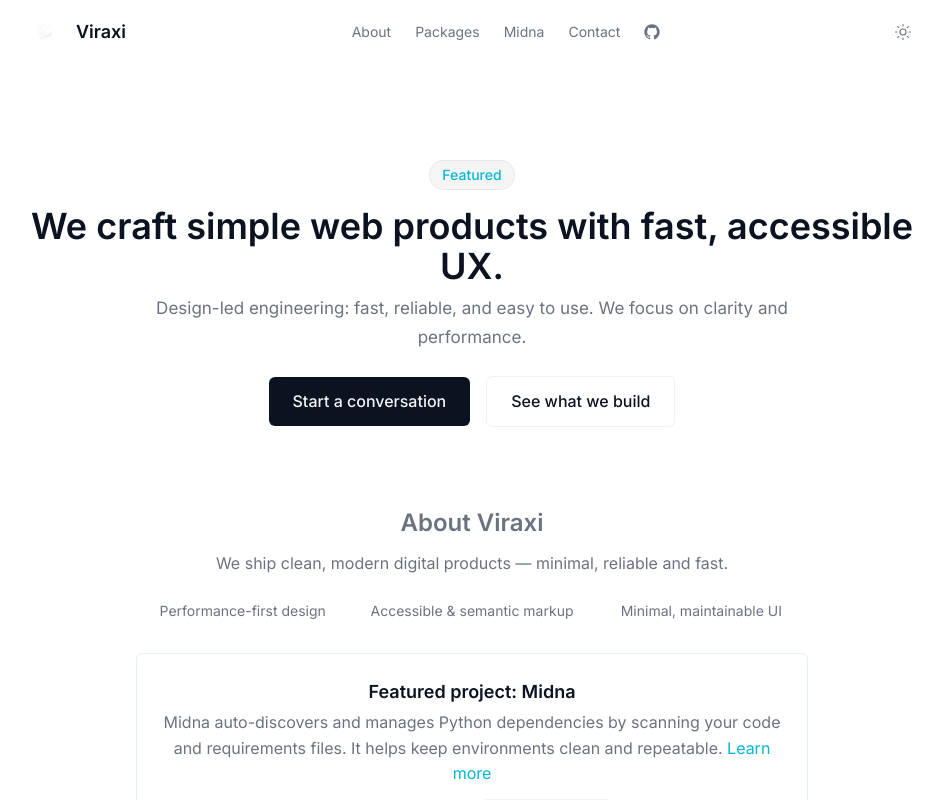
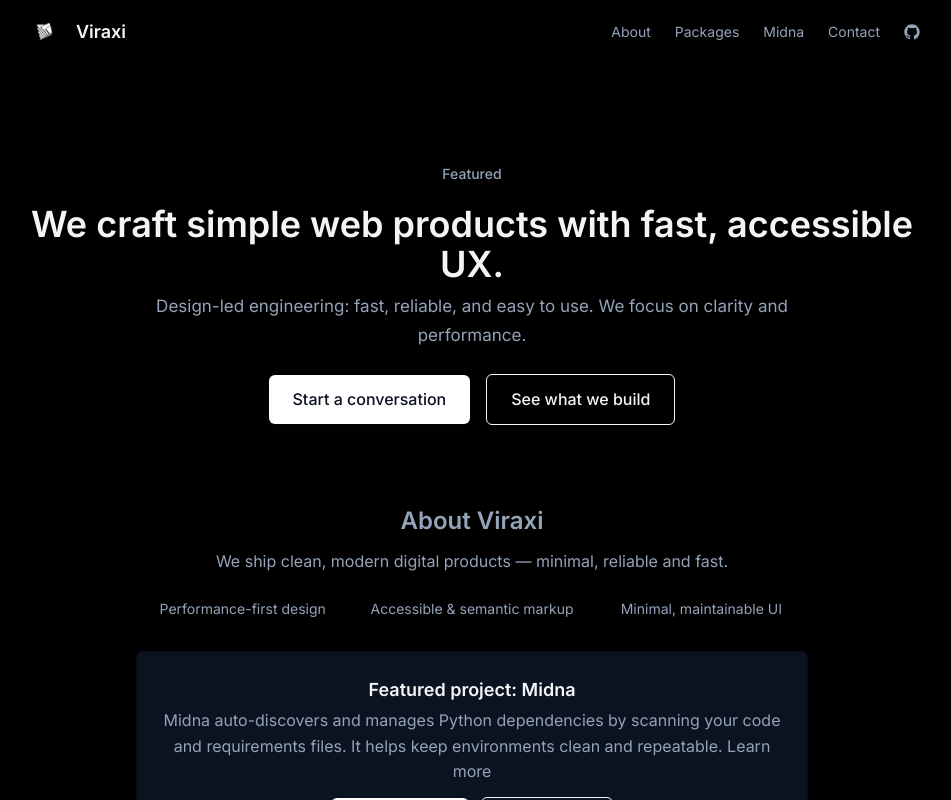
Before and after one commit to viraxi/viraxi-website, a Next.js app: page / in a window 1280 px wide. Shown: the top 800 px of the page, without its empty margins (168-1119 px from the left). Built offline with nearby package versions, Linux system fonts and the light colour scheme; no server answers.

Commit message:
chore(theme): enforce dark-only theme; remove ThemeToggle; add Midna docs & page; update contact email

```diff
--- a/src/app/layout.tsx
+++ b/src/app/layout.tsx
@@ -1,7 +1,5 @@
 import './styles/globals.css'
-import Image from 'next/image'
-import Script from 'next/script'
-import { cookies as nextCookies } from 'next/headers'
+import type { ReactNode } from 'react'
 import { Inter } from 'next/font/google'
 import Header from '../components/Header'
 import Footer from '../components/Footer'
@@ -33,18 +31,11 @@
   }
 }
 
-export default async function RootLayout({ children }: { children: React.ReactNode }) {
-  // prefer cookie on server to avoid hydration mismatches for returning users
-  const cookieStore = await nextCookies()
-  const cookieTheme = cookieStore?.get ? cookieStore.get('theme')?.value : undefined
-  const initialTheme = cookieTheme === 'dark' ? 'dark' : cookieTheme === 'light' ? 'light' : undefined
-
+export default function RootLayout({ children }: { children: ReactNode }) {
   return (
-    <html lang="en" className={`${inter.variable}${initialTheme === 'dark' ? ' dark' : ''}`} data-theme={initialTheme}>
+    <html lang="en" className={`${inter.variable} dark`}>
       <head>
         <link rel="preconnect" href="https://fonts.gstatic.com" crossOrigin="anonymous" />
-        {/* Inline script to set initial theme quickly and avoid flash */}
-        <Script id="theme-init" strategy="beforeInteractive">{`(function(){try{var t=localStorage.getItem('theme');if(!t){t=(window.matchMedia&&window.matchMedia('(prefers-color-scheme: light)').matches)?'light':'dark'}document.documentElement.setAttribute('data-theme',t);if(t==='dark'){document.documentElement.classList.add('dark')}else{document.documentElement.classList.remove('dark')}try{document.cookie='theme='+t+';path=/;max-age='+60*60*24*365+';SameSite=Lax'}catch(e){} }catch(e){} })()`}</Script>
       </head>
       <body>
         <Header />
--- a/src/app/styles/globals.css
+++ b/src/app/styles/globals.css
@@ -18,28 +18,8 @@
   --focus-ring: rgba(255,255,255,0.18);
 }
 
-/* Light theme overrides */
-[data-theme="light"] {
-  --bg: #ffffff;
-  --text: #0b1220;
-  --muted: #6b7280;
-  --border: #e6eef8;
-  --accent: #06b6d4;
-
-  /* UI tokens for light theme */
-  --btn-bg: #0b1220;
-  --btn-text: #f3f4f6;
-  --btn-ghost-bg: transparent;
-  --btn-border: rgba(11,18,32,0.06);
-
-  --header-bg: rgba(255,255,255,0.95);
-  --badge-bg: rgba(0,0,0,0.04);
-  --badge-border: rgba(0,0,0,0.06);
-
-  --surface: #ffffff;
-  --surface-border: #e6eef8;
-  --focus-ring: rgba(0,0,0,0.12);
-}
+/* Light theme removed — site is dark-only. */
+/* Any light-theme CSS has been intentionally removed to keep a single dark theme. */
 
 html, body {
   height: 100%;
@@ -160,19 +140,7 @@
 .btn:active { transform: translateY(0) scale(0.98); }
 
 /* use CSS variables so buttons follow theme */
-:root {
-  --btn-bg: #ffffff;
-  --btn-text: #0b1220;
-  --btn-ghost-bg: transparent;
-  --btn-border: rgba(255,255,255,0.06);
-}
-
-[data-theme="light"] {
-  --btn-bg: #0b1220;
-  --btn-text: #f3f4f6;
-  --btn-ghost-bg: transparent;
-  --btn-border: rgba(11,18,32,0.06);
-}
+/* Buttons follow the dark theme tokens defined above. */
 
 .btn-primary {
   background: var(--btn-bg);
--- a/src/components/Header.tsx
+++ b/src/components/Header.tsx
@@ -3,7 +3,6 @@
 import React, { useEffect, useState } from 'react'
 import Image from 'next/image'
 import Link from 'next/link'
-import ThemeToggle from './ThemeToggle'
 
 export default function Header() {
   const [open, setOpen] = useState(false)
@@ -43,11 +42,6 @@
           </a>
         </nav>
 
-        <div className="hidden md:flex items-center gap-4">
-          <ThemeToggle />
-        </div>
-
-
 
         {/* Mobile toggle */}
         <div className="md:hidden">
@@ -69,7 +63,6 @@
             <li><Link href="/packages" onClick={() => setOpen(false)} className="block px-3 py-2 rounded text-[var(--muted)] hover:bg-[rgba(255,255,255,0.04)]">Packages</Link></li>
             <li><Link href="/midna" onClick={() => setOpen(false)} className="block px-3 py-2 rounded text-[var(--muted)] hover:bg-[rgba(255,255,255,0.04)]">Midna</Link></li>
             <li><Link href="#contact" onClick={() => setOpen(false)} className="block px-3 py-2 rounded text-[var(--muted)] hover:bg-[rgba(255,255,255,0.04)]">Contact</Link></li>
-            <li className="pt-2 border-t border-slate-800"><ThemeToggle /></li>
             <li><a className="block px-3 py-2 rounded text-[var(--muted)] hover:bg-[rgba(255,255,255,0.04)]" href="https://github.com/viraxi/viraxi-website" target="_blank" rel="noopener noreferrer">Source</a></li>
           </ul>
         </nav>
```
